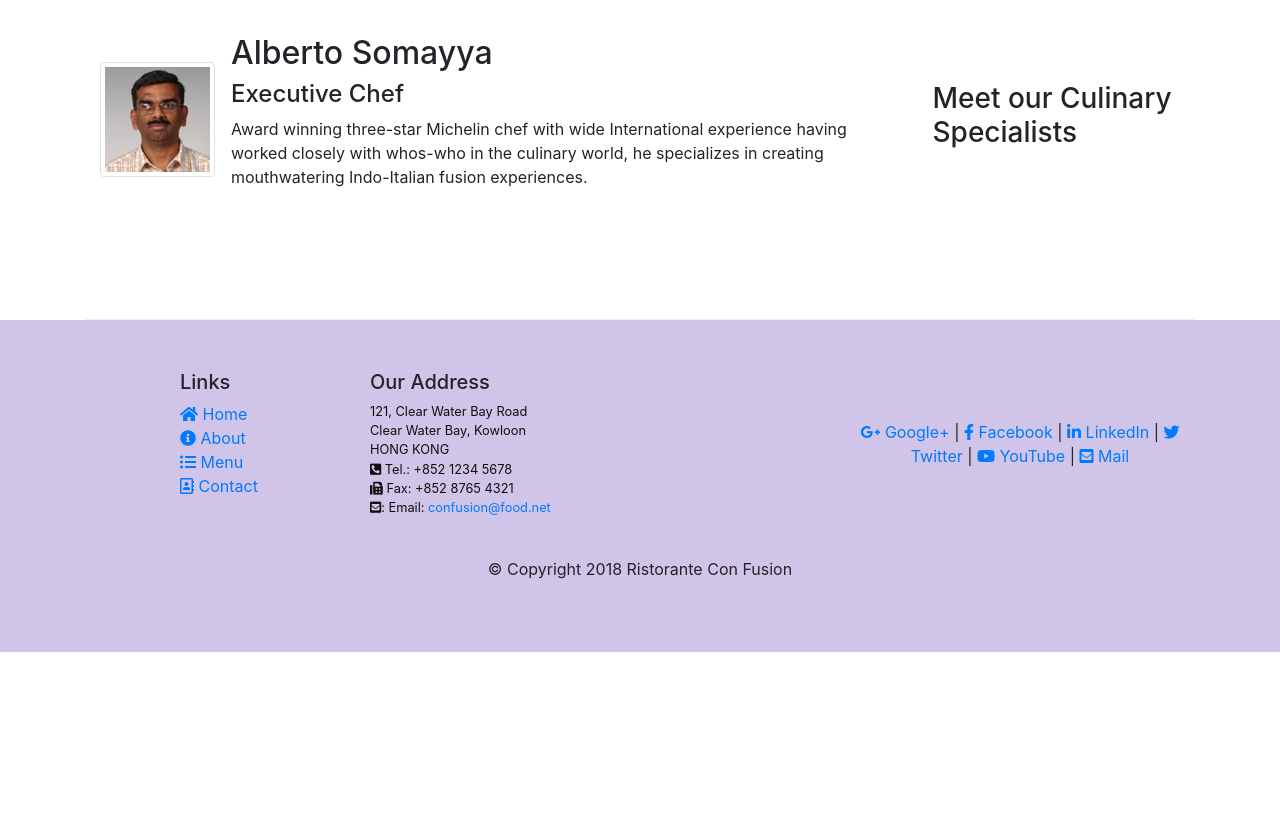
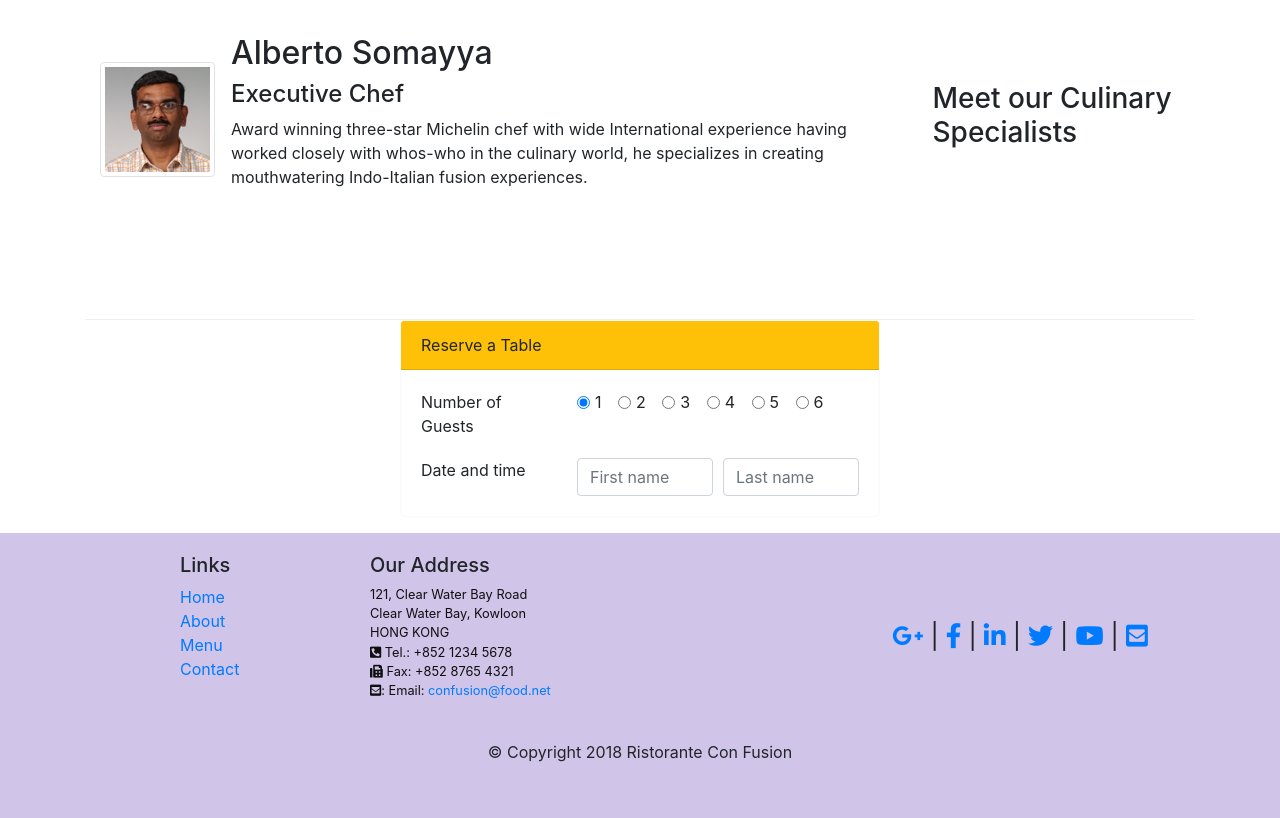
Before and after one commit to Rey-commits/-week2-FullStack-WebDev-HongKong, a website: page index.html in a window 1280 px wide. Shown: the part 1214-2032 px from the top of the page. Before the commit the page ends 1866 px from the top, so only its background shows below. Drawn offline with nearby package versions, Linux system fonts and the light colour scheme.

Commit message:
reservation buttons and forms has been added

```diff
--- a/css/styles.css
+++ b/css/styles.css
@@ -1,41 +1,42 @@
-.row-header{
-    margin:0px auto;
-    padding:0px;
+.row-header {
+  margin: 0 auto;
+  padding: 0;
 }
 
 .row-content {
-    margin:0px auto;
-    padding: 50px 0px 50px 0px;
-    border-bottom: 1px ridge;
-    min-height:400px;
+  margin: 0 auto;
+  padding: 50px 0 50px 0;
+  border-bottom: 1px ridge;
+  min-height: 400px;
 }
 
-.footer{
-    background-color: #D1C4E9;
-    margin:0px auto;
-    padding: 50px 0px 20px 0px;
+.footer {
+  background-color: #D1C4E9;
+  margin: 0;
+  padding: 20px 0 20px 0;
+  border: 0;
 }
 
 .jumbotron {
-    padding:70px 30px 70px 30px;
-    margin:0px auto;
-    background: #9575CD ;
-    color:floralwhite;
+  padding: 70px 30px 70px 30px;
+  margin: 0 auto;
+  background: #9575CD;
+  color: floralwhite;
 }
 
-address{
-    font-size:80%;
-    margin:0px;
-    color:#0f0f0f;
+address {
+  font-size: 80%;
+  margin: 0;
+  color: #0f0f0f;
 }
 
-body{
-    padding:50px 0px 0px 0px;
-    z-index:0;
+body {
+  padding: 50px 0 0 0;
+  z-index: 0;
 }
 
 .navbar-dark {
-     background-color: #512DA8;
+  background-color: #512DA8;
 }
 
 .copyright {
@@ -49,3 +50,29 @@ body{
 .to-be-adjust {
   padding-left: 15px;
 }
+
+.media-links {
+  padding-top: 20px;
+  font-size: 25px;
+}
+
+.reserve-button {
+  padding: 5px 50px 5px 50px;
+}
+
+.reserve-button-div {
+  padding: 50px 20px 30px 20px;
+}
+
+.promotion-sentence {
+  padding-bottom: 50px;
+}
+
+.card {
+  margin: 0 auto;
+  /* Added */
+  float: none;
+  /* Added */
+  margin-bottom: 10px;
+  /* Added */
+}
--- a/index.html
+++ b/index.html
@@ -42,8 +42,11 @@
           <h1>Ristorante con Fusion</h1>
           <p>We take inspiration from the World's best cuisines, and create a unique fusion experience. Our lipsmacking creations will tickle your culinary senses!</p>
         </div>
-        <div class="col-12 col-sm align-self-center">
+        <div class="col-12 col-sm-3 align-self-center">
           <img src="img/logo.png" class="img-fluid">
+        </div>
+        <div class="reserve-button-div col-12 col-sm-3">
+          <button type="button" class="reserve-button btn btn-warning">Reserve Table</button>
         </div>
       </div>
     </div>
@@ -60,7 +63,7 @@
         <div class="media">
           <img class="d-flex mr-3 img-thumbnail align-self-center" src="img/uthappizza.png" alt="Uthappizza">
           <div class="media-body">
-            <h2 class="mt-0">Uthappizza</h2>
+            <h2 class="mt-0">Uthappizza <span class="badge badge-danger"> HOT </span> <span class="badge badge-pill badge-secondary"> $4.99 </span></h2>
             <p class="d-none d-sm-block">A unique combination of Indian Uthappam (pancake) and
               Italian pizza, topped with Cerignola olives, ripe vine
               cherry tomatoes, Vidalia onion, Guntur chillies and
@@ -72,12 +75,20 @@
 
 
     <div class="row row-content align-items-center">
-      <div class="col-12 col-sm-4 col-md-3">
+      <div class="col-12 col-sm-4 order-sm-last col-md-3 order-md-first">
         <h3>This Month's Promotions</h3>
       </div>
-      <div class="col col-sm col-md">
-        <h2>Weekend Grand Buffet</h2>
-        <p>Featuring mouthwatering combinations with a choice of five different salads, six enticing appetizers, six main entrees and five choicest desserts. Free flowing bubbly and soft drinks. All for just $19.99 per person </p>
+      <div class="col col-sm order-sm-first col-md">
+        <div class="media">
+          <div class="media-body">
+            <h2 class="mt-0">Weekend Grand Buffet <span class="badge badge-danger"> NEW </span></h2>
+            <p class="d-none d-sm-block">Featuring mouthwatering combinations with a choice of five different salads,
+              six enticing appetizers, six main entrees and five choicest desserts. Free flowing bubbly and soft drinks.
+              All for just $19.99 per person.
+            </p>
+          </div>
+          <img class="d-flex mr-3 img-thumbnail align-self-center" src="img/buffet.png" alt="buffet">
+        </div>
       </div>
     </div>
 
@@ -102,16 +113,95 @@
     </div>
   </div>
 
+
+  <div class="card border-light mb-3" style="max-width: 30rem;">
+    <div class="card-header bg-warning">Reserve a Table</div>
+    <div class="card-body">
+      <div class="row">
+        <div class="col-sm-12 col-md-4">
+          Number of Guests
+        </div>
+
+        <div class="col-sm-12 col-md-8">
+          <div class="form-check form-check-inline">
+            <input class="form-check-input" type="radio" name="exampleRadios" id="exampleRadios1" value="option1" checked>
+            <label class="form-check-label" for="exampleRadios1">
+              1
+            </label>
+          </div>
+          <div class="form-check form-check-inline">
+            <input class="form-check-input" type="radio" name="exampleRadios" id="exampleRadios2" value="option2">
+            <label class="form-check-label" for="exampleRadios2">
+              2
+            </label>
+          </div>
+          <div class="form-check form-check-inline">
+            <input class="form-check-input" type="radio" name="exampleRadios" id="exampleRadios3" value="option3">
+            <label class="form-check-label" for="exampleRadios3">
+              3
+            </label>
+          </div>
+          <div class="form-check form-check-inline">
+            <input class="form-check-input" type="radio" name="exampleRadios" id="exampleRadios4" value="option4">
+            <label class="form-check-label" for="exampleRadios4">
+              4
+            </label>
+          </div>
+          <div class="form-check form-check-inline">
+            <input class="form-check-input" type="radio" name="exampleRadios" id="exampleRadios5" value="option5">
+            <label class="form-check-label" for="exampleRadios5">
+              5
+            </label>
+          </div>
+          <div class="form-check col-sm-2 col-md-2 form-check-inline">
+            <input class="form-check-input" type="radio" name="exampleRadios" id="exampleRadios6" value="option6">
+            <label class="form-check-label" for="exampleRadios6">
+              6
+            </label>
+          </div>
+
+        </div>
+
+      </div>
+
+      <div class="row" style="padding-top: 20px;">
+        <div class="col-sm-12 col-md-4">
+          Date and time
+
+        </div>
+
+        <div class="col-sm-12 col-md-8">
+          <form>
+            <div class="form-row">
+              <div class="col-md-6 col-sm-12">
+                <input type="text" class="form-control" placeholder="First name">
+              </div>
+              <div class="col-md-6 col-sm-12">
+                <input type="text" class="form-control" placeholder="Last name">
+              </div>
+            </div>
+          </form>
+        </div>
+
+      </div>
+
+
+
+    </div>
+
+  </div>
+
+
   <footer class="footer">
     <div class="container">
       <div class="row">
         <div class="col-4 offset-1 col-sm-2">
           <h5>Links</h5>
           <ul class="list-unstyled">
-            <li><a href="index.html"><i class="fas fa-home"></i> Home</a></li>
-            <li><a href="aboutus.html"><i class="fas fa-info-circle"></i> About</a></li>
-            <li><a href="#"><i class="fas fa-list-ul"></i> Menu</a></li>
-            <li><a href="contactus.html"><i class="far fa-address-book"></i> Contact</a></li>
+            <li><a href="index.html">Home</a></li>
+            <li><a href="aboutus.html">About</a></li>
+            <li><a href="#">Menu</a></li>
+            <li><a href="contactus.html">Contact</a></li>
           </ul>
         </div>
         <div class="col-7 col-sm-5">
@@ -126,14 +216,14 @@
             Email: <a href="mailto:confusion@food.net">confusion@food.net</a>
           </address>
         </div>
-        <div class="col-12 col-sm-4 align-self-center">
+        <div class="media-links col-12 col-sm-4 align-self-center">
           <div class="text-center">
-            <a href="http://google.com/+"><i class="fab fa-google-plus-g"></i> Google+ </a> |
-            <a href="http://www.facebook.com/profile.php?id="><i class="fab fa-facebook-f"></i> Facebook </a> |
-            <a href="http://www.linkedin.com/in/"><i class="fab fa-linkedin-in"></i> LinkedIn </a> |
-            <a href="http://twitter.com/"><i class="fab fa-twitter"></i> Twitter </a> |
-            <a href="http://youtube.com/"><i class="fab fa-youtube"></i> YouTube </a> |
-            <a href="mailto:"><i class="fas fa-envelope-square"></i> Mail</a>
+            <a href="http://google.com/+"><i class="fab fa-google-plus-g"></i></a> |
+            <a href="http://www.facebook.com/profile.php?id="><i class="fab fa-facebook-f"></i> </a> |
+            <a href="http://www.linkedin.com/in/"><i class="fab fa-linkedin-in"></i></a> |
+            <a href="http://twitter.com/"><i class="fab fa-twitter"></i></a> |
+            <a href="http://youtube.com/"><i class="fab fa-youtube"></i></a> |
+            <a href="mailto:"><i class="fas fa-envelope-square"></i></a>
           </div>
         </div>
       </div>
```
Also changed, not shown: aboutus.html (+11 -11 lines), contactus.html (+13 -12 lines).
